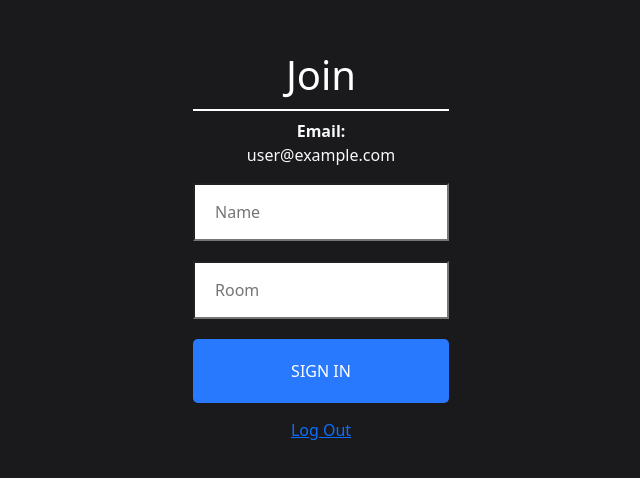
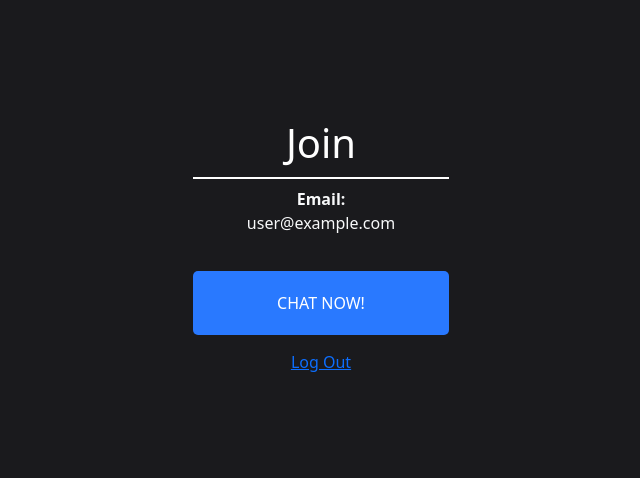
Before and after one commit to RapidQuest/Chatapp, a React (Create React App) app in the folder website/: page / in a window 1280 px wide. Shown: the part 150-628 px from the top of the page, without its empty margins (319-959 px from the left). Built offline with nearby package versions, Linux system fonts and the light colour scheme; no server answers; sample sign-in values are in the browser's storage.

Commit message:
updated join page

```diff
--- a/website/src/components/Join/Join.js
+++ b/website/src/components/Join/Join.js
@@ -9,8 +9,6 @@ const Join = () => {
   const [error, setError] = useState("")
   const { currentUser, logout } = useAuth()
   const history = useHistory()
-  const [name, setName] = useState('');
-  const [room, setRoom] = useState('');
 
 
   async function handleLogout() {
@@ -30,14 +28,8 @@ const Join = () => {
         <h1 className="heading">Join</h1>
           {error && <Alert variant="danger">{error}</Alert>}
           <strong className="text-light">Email:</strong> <p className="text-light">{currentUser.email}</p>
-        <div>
-          <input placeholder="Name" className="joinInput" type="text" onChange={(event)=>{setName(event.target.value)}}/>
-        </div>
-        <div>
-          <input placeholder="Room" className="joinInput mt-20" type="text" onChange={(event)=>{setRoom(event.target.value)}}/>
-        </div>
-        <Link onClick={event => (!name || !room) ? event.preventDefault() : null} to={`/Chat?name=${name}&room=${room}`}>
-          <button className="button mt-20" type="submit">Sign In</button>
+        <Link to={'/Chat'}>
+          <button className="button mt-20" type="submit">Chat Now!</button>
         </Link>
       <div className="w-100 text-center mt-2">
         <Button variant="link" onClick={handleLogout}>
```
